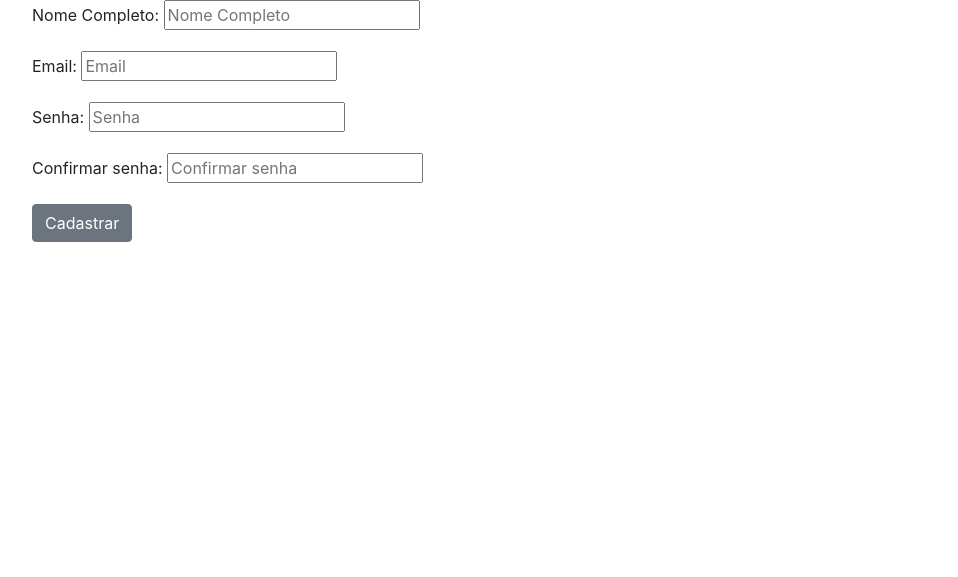
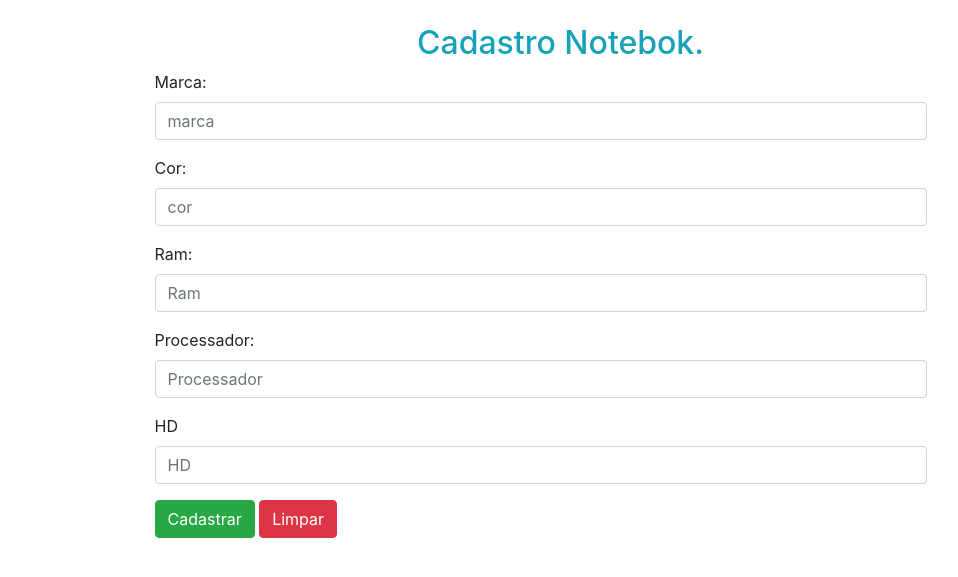
Before and after one commit to NathalyeChristy/NotebookStory, a PHP site: page /cadastrar.php in a window 1280 px wide. Shown: the top 577 px of the page, without its empty margins (53-1011 px from the left). Run offline with PHP 8.4, Linux system fonts and the light colour scheme.

Commit message:
modificação em cadastras e validar

```diff
--- a/cadastrar.php
+++ b/cadastrar.php
@@ -3,32 +3,61 @@
 <head>
 	<meta charset="utf-8">
 	<link rel="stylesheet" type="text/css" href="css/bootstrap.min.css">
-	<title>Cadastro Vendedor</title>
+	<title>Cadastro Notebook</title>
 </head>
 <body class="container">
+	<div>
+		<?php
+			if (!empty($_GET['msg'])) {
+				if ($_GET['msg']=='CadastradoSucesso'){
 
+				echo '<div class="alert alert-warning" role="alert">';
+				echo '<h4 class="alert-heading">Cadastrado com Sucesso!:</h4><hr></div>';
+
+				}
+				else if ($msg =='Erroaocadastrar')
+			{
+				echo '<div class="alert alert-danger" role="alert">';
+				echo '<h4 class="alert-heading">Atenção:</h4><hr>';
+				echo '<p>Preencha todo o Formulario.</p></div>';
+			}
+
+			}
+
+
+		 ?>
+	</div>
+
+	<br><h2 class="text-info col-md-4 offset-md-4">Cadastro Notebok.</h2>
+<div class="col-md-9 offset-md-1">
 	<form name="form_cadastro" action="" method="post">
 
-		<p>
-			<label>Nome Completo:</label>
-			<input type="name" name="nome" placeholder="Nome Completo">
+
+		<p class="container  ">
+			<label>Marca:</label>
+			<input class="form-control" type="text" name="marca" placeholder="marca">
 		</p>
-		<p>
-			<label>Email:</label>
-			<input type="email" name="email" placeholder="Email">
+		<p class="container">
+			<label>Cor:</label>
+			<input class="form-control" type="text" name="cor" placeholder="cor">
 		</p>
-		<p>
-			<label>Senha:</label>
-			<input type="password" name="senha1" placeholder="Senha">
+		<p class="container">
+			<label>Ram:</label>
+			<input class="form-control" type="number" name="ram" placeholder="Ram">
 		</p>
-		<p>
-			<label>Confirmar senha:</label>
-			<input type="password" name="senha2" placeholder="Confirmar senha">
+		<p class="container">
+			<label>Processador:</label>
+			<input class="form-control" type="number" name="processador" placeholder="Processador">
 		</p>
-		<p>
-			<button type="submit" class="btn btn-secondary">Cadastrar</button>
+		<p class="container">
+			<label>HD</label>
+			<input class="form-control" type="number" name="hd" placeholder="HD">
+		</p>
+		<p class="container">
+			<button type="submit" class="btn btn-success">Cadastrar</button>
+			<button type="reset" class="btn btn-danger">Limpar</button>
 		</p>
 	</form>
-
+	</div>
 </body>
 </html>
```
Also changed, not shown: validar.php (added, +38 -0 lines).
